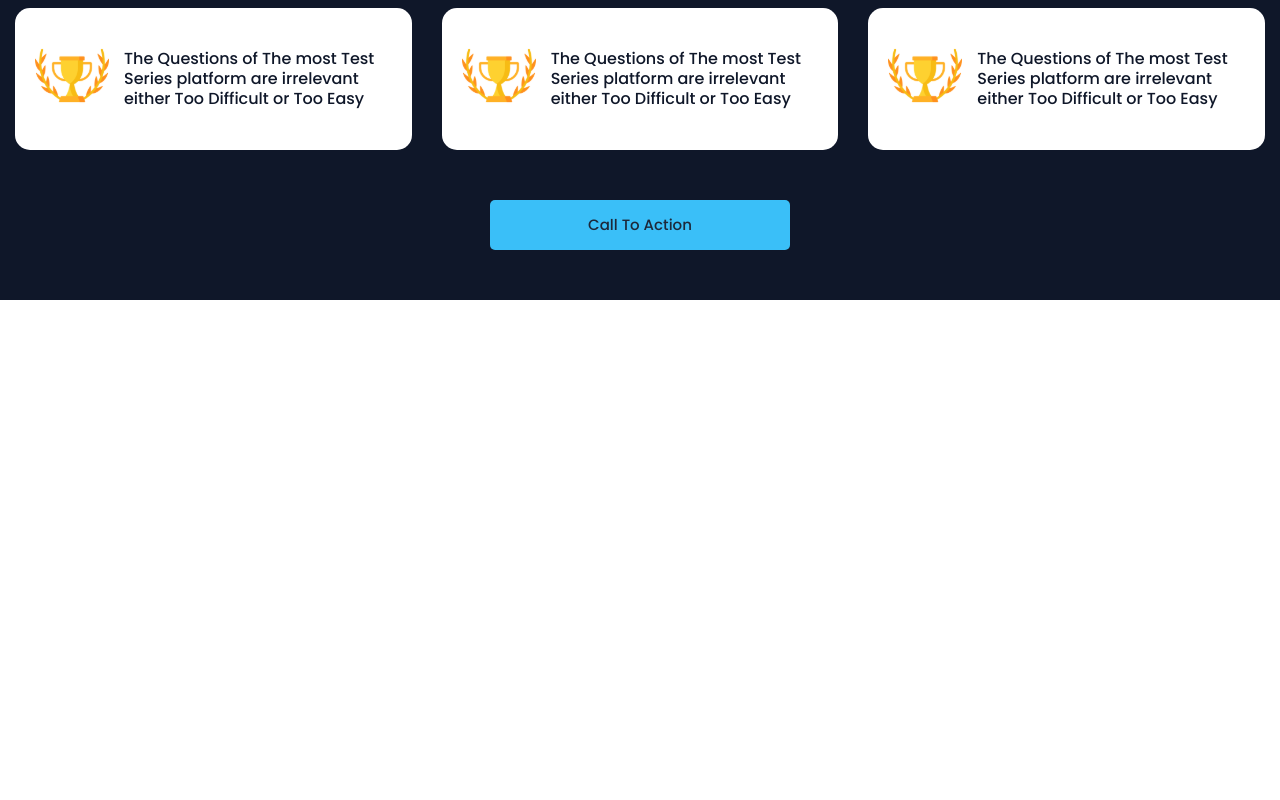
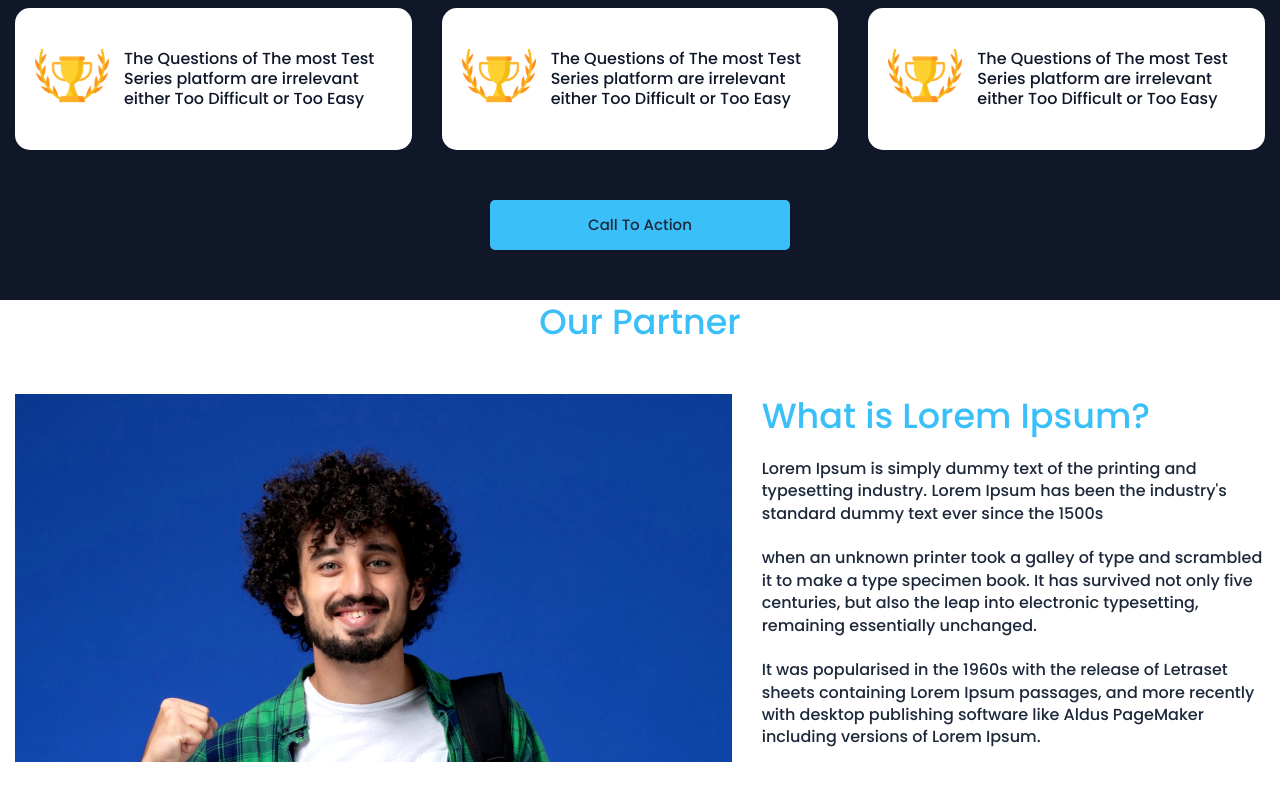
Before and after one commit to VenusTestSeries/VTS, a Next.js app: page / in a window 1280 px wide. Shown: the part 1493-2293 px from the top of the page. Before the commit the page ends 1793 px from the top, so only its background shows below. Built offline with nearby package versions, Linux system fonts and the light colour scheme.

Commit message:
header completed

```diff
--- a/pages/index.tsx
+++ b/pages/index.tsx
@@ -189,6 +189,50 @@ function Home() {
           </div>
         </div>
       </section>
+
+      <section className="">
+        <div className="container">
+          <h2 className="text_center heading2 text_skyblue">Our Partner</h2>
+          <div className="row"></div>
+        </div>
+      </section>
+
+      <section className={`${style.section1} pt-50 pb-50`}>
+        <div className="container">
+          <div className="row">
+            <div className="vts-7">
+              <div className={style.image}>
+                <img
+                  src="/images/a7799e23-e213-4262-bbed-52bf91a9e866.png"
+                  alt=""
+                />
+              </div>
+            </div>
+            <div className="vts-5">
+              <div className={style.contentbox}>
+                <h2 className="  heading2 text_skyblue">
+                  What is Lorem Ipsum?
+                </h2>
+                <p className="font_size16 font-w500 text_primary">
+                  Lorem Ipsum is simply dummy text of the printing and
+                  typesetting industry. Lorem Ipsum has been the industry's
+                  standard dummy text ever since the 1500s <br />
+                  <br />
+                  when an unknown printer took a galley of type and scrambled it
+                  to make a type specimen book. It has survived not only five
+                  centuries, but also the leap into electronic typesetting,
+                  remaining essentially unchanged.
+                  <br />
+                  <br /> It was popularised in the 1960s with the release of
+                  Letraset sheets containing Lorem Ipsum passages, and more
+                  recently with desktop publishing software like Aldus PageMaker
+                  including versions of Lorem Ipsum.
+                </p>
+              </div>
+            </div>
+          </div>
+        </div>
+      </section>
     </div>
   );
 }
--- a/styles/home.module.scss
+++ b/styles/home.module.scss
@@ -105,3 +105,22 @@
     margin-top: 20px;
   }
 }
+
+.section1 {
+  .image {
+    img {
+      position: relative;
+      width: 100%;
+    }
+  }
+
+  .contentbox {
+    h2 {
+      position: relative;
+      margin-bottom: 20px;
+    }
+    p {
+      position: relative;
+    }
+  }
+}
```
Also changed, not shown: public/images/a7799e23-e213-4262-bbed-52bf91a9e866.png (added).
